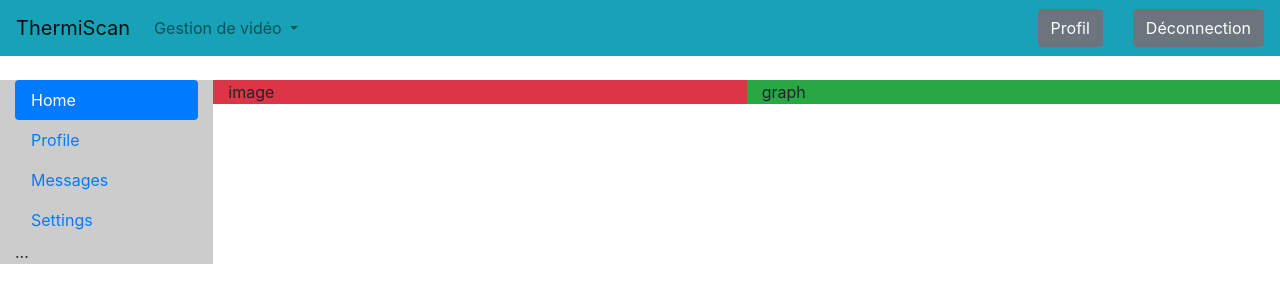
After one commit to Ryser-tom/ThermiScan, a PHP site: page /home.php in a window 1280 px wide. The commit adds this page. Shown: the top 303 px of the page. Run offline with PHP 8.4, Linux system fonts and the light colour scheme; some libraries are stand-ins or nearby versions.

Commit message:
Modification of the view

```diff
--- /dev/null
+++ b/vue/home.php
@@ -0,0 +1,189 @@
+<!doctype html>
+<html lang="en">
+  <head>
+    <!-- Required meta tags -->
+    <meta charset="utf-8">
+    <meta name="viewport" content="width=device-width, initial-scale=1, shrink-to-fit=no">
+
+    <!-- Bootstrap CSS -->
+    <link rel="stylesheet" href="https://maxcdn.bootstrapcdn.com/bootstrap/4.0.0/css/bootstrap.min.css" integrity="sha384-Gn5384xqQ1aoWXA+058RXPxPg6fy4IWvTNh0E263XmFcJlSAwiGgFAW/dAiS6JXm" crossorigin="anonymous">
+
+    <title>Profil - ThermiScan</title>
+  </head>
+  <body>
+<nav class="navbar navbar-expand-lg navbar-light bg-info">
+  <a class="navbar-brand" href="/">ThermiScan</a>
+  <button class="navbar-toggler" type="button" data-toggle="collapse" data-target="#navbarSupportedContent" aria-controls="navbarSupportedContent" aria-expanded="false" aria-label="Toggle navigation">
+    <span class="navbar-toggler-icon"></span>
+  </button>
+
+  <div class="collapse navbar-collapse" id="navbarSupportedContent">
+    <ul class="navbar-nav mr-auto">
+      <li class="nav-item dropdown">
+        <a class="nav-link dropdown-toggle" href="#" id="navbarDropdown" role="button" data-toggle="dropdown" aria-haspopup="true" aria-expanded="false">
+          Gestion de vidéo
+        </a>
+        <div class="dropdown-menu" aria-labelledby="navbarDropdown">
+          <a class="dropdown-item" data-toggle="modal" data-target="#addVideo" href="#">Ajouter une vidéo</a>
+          <a class="dropdown-item" data-toggle="modal" data-target="#changeCamera" href="#">Changer de caméra</a>
+          <a class="dropdown-item" data-toggle="modal" data-target="#changeVideo" href="#">Changer de vidéo</a>
+          <a class="dropdown-item" href="#">Supprimer</a>
+        </div>
+      </li>
+    </ul>
+    <form class="form-inline my-2 my-lg-0">
+      <div class="row justify-content-end">
+        <div class="col">
+          <button type="button" class="btn btn-secondary" data-toggle="modal" data-target="#profile">
+          Profil
+          </button>
+        </div>
+        <div class="col">
+          <button type="button" class="btn btn-secondary" data-toggle="modal" data-target="#logout">
+          Déconnection
+          </button>
+        </div>
+      </div>
+    </form>
+  </div>
+</nav>
+<br>
+<div class="container-fluid">
+<div class="row">
+  <div class="col-md-2" style="background-color: #cccccc">
+    <div class="nav flex-column nav-pills" id="v-pills-tab" role="tablist" aria-orientation="vertical">
+      <a class="nav-link active" id="v-pills-home-tab" data-toggle="pill" href="#v-pills-home" role="tab" aria-controls="v-pills-home" aria-selected="true">Home</a>
+      <a class="nav-link" id="v-pills-profile-tab" data-toggle="pill" href="#v-pills-profile" role="tab" aria-controls="v-pills-profile" aria-selected="false">Profile</a>
+      <a class="nav-link" id="v-pills-messages-tab" data-toggle="pill" href="#v-pills-messages" role="tab" aria-controls="v-pills-messages" aria-selected="false">Messages</a>
+      <a class="nav-link" id="v-pills-settings-tab" data-toggle="pill" href="#v-pills-settings" role="tab" aria-controls="v-pills-settings" aria-selected="false">Settings</a>
+    </div>
+    <div class="tab-content" id="v-pills-tabContent">
+      <div class="tab-pane fade show active" id="v-pills-home" role="tabpanel" aria-labelledby="v-pills-home-tab">...</div>
+      <div class="tab-pane fade" id="v-pills-profile" role="tabpanel" aria-labelledby="v-pills-profile-tab">...</div>
+      <div class="tab-pane fade" id="v-pills-messages" role="tabpanel" aria-labelledby="v-pills-messages-tab">...</div>
+      <div class="tab-pane fade" id="v-pills-settings" role="tabpanel" aria-labelledby="v-pills-settings-tab">...</div>
+    </div>
+  </div>
+  <div class="col">
+  <!-- Video content with the graph and the options -->
+  <div class="row">
+    <div class="col bg-danger">
+    image
+    </div>
+    <!-- 16:9 aspect ratio -->
+    <div class="col bg-success">
+      graph
+    </div>
+    </div>
+    </div>
+  </div>
+</div>
+
+<!-- Modal to add a video -->
+<div class="modal fade" tabindex="-1" id="addVideo" role="dialog" aria-labelledby="mySmallModalLabel" aria-hidden="true">
+  <div class="modal-dialog">
+    <div class="modal-content">
+      <div class="modal-header">
+        <h5 class="modal-title">Ajouter une vidéo</h5>
+        <button type="button" class="close" data-dismiss="modal" aria-label="Close">
+          <span aria-hidden="true">&times;</span>
+        </button>
+      </div>
+      <div class="modal-body">
+      <!-- Content -->
+        <form>
+          <fieldset disabled>
+            <div class="form-group row justify-content-between">
+              <label for="cameraName" class="col-sm-4 col-form-label">Nom de la Caméra</label>
+              <div class="col-sm-6">
+                <input class="form-control" type="text" placeholder="CAMERA (database)" readonly>
+              </div>
+            </div>
+          </fieldset>
+          <div class="form-group row justify-content-between">
+            <label for="videoName" class="col-sm-4 col-form-label">Nom de la vidéo</label>
+            <div class="col-sm-6">
+              <input class="form-control" type="text" id="videoName" placeholder="ex. Salon 1">
+            </div>
+          </div>
+          <div class="custom-file">
+            <input type="file" class="custom-file-input" id="customFile" lang="fr">
+            <label class="custom-file-label custom-file-text" for="customFile">Choisir un fichier</label>
+          </div>
+        </form>
+      </div>
+            <!-- Close or save changes -->
+      <div class="modal-footer">
+        <button type="button" class="btn btn-secondary" data-dismiss="modal">Fermer</button>
+        <button type="button" class="btn btn-primary" href="#/profil">Ajouter</button>
+      </div>
+    </div>
+  </div>
+</div>
+
+<!-- Modal to change video -->
+<div class="modal fade" tabindex="-1" id="changeCamera" role="dialog" aria-labelledby="mySmallModalLabel" aria-hidden="true">
+  <div class="modal-dialog">
+    <div class="modal-content">
+      <div class="modal-header">
+        <h5 class="modal-title">Changer de camera</h5>
+        <button type="button" class="close" data-dismiss="modal" aria-label="Close">
+          <span aria-hidden="true">&times;</span>
+        </button>
+      </div>
+      <div class="modal-body">
+      <!-- Content -->
+        <form>
+          <div class="list-group" id="list-tab" role="tablist">
+            <a class="list-group-item list-group-item-action active" id="list-Camera1" data-toggle="list" href="#" role="tab" data-dismiss="modal">Camera 1</a>
+            <a class="list-group-item list-group-item-action" id="list-Camera2" data-toggle="list" href="#" role="tab" data-dismiss="modal">Camera 2</a>
+            <a class="list-group-item list-group-item-action" id="list-Camera3" data-toggle="list" href="#" role="tab" data-dismiss="modal">Camera 3</a>
+            <a class="list-group-item list-group-item-action" id="list-Camera4" data-toggle="list" href="#" role="tab" data-dismiss="modal">Camera X</a>
+          </div>
+        </form>
+      </div>
+            <!-- Close or save changes -->
+      <div class="modal-footer">
+        <button type="button" class="btn btn-secondary" data-dismiss="modal">Annuler</button>
+      </div>
+    </div>
+  </div>
+</div>
+
+<!-- Modal to change video -->
+<div class="modal fade" tabindex="-1" id="changeVideo" role="dialog" aria-labelledby="mySmallModalLabel" aria-hidden="true">
+  <div class="modal-dialog">
+    <div class="modal-content">
+      <div class="modal-header">
+        <h5 class="modal-title">Changer de vidéo</h5>
+        <button type="button" class="close" data-dismiss="modal" aria-label="Close">
+          <span aria-hidden="true">&times;</span>
+        </button>
+      </div>
+      <div class="modal-body">
+      <!-- Content -->
+        <form>
+          <div class="list-group" id="list-tab" role="tablist">
+            <a class="list-group-item list-group-item-action active" id="list-Video1" data-toggle="list" href="#" role="tab" data-dismiss="modal">Vidéo 1</a>
+            <a class="list-group-item list-group-item-action" id="list-Video2" data-toggle="list" href="#" role="tab" data-dismiss="modal">Vidéo 2</a>
+            <a class="list-group-item list-group-item-action" id="list-Video3" data-toggle="list" href="#" role="tab" data-dismiss="modal">Vidéo 3</a>
+            <a class="list-group-item list-group-item-action" id="list-Video4" data-toggle="list" href="#" role="tab" data-dismiss="modal">Vidéo X</a>
+          </div>
+        </form>
+      </div>
+            <!-- Close or save changes -->
+      <div class="modal-footer">
+        <button type="button" class="btn btn-secondary" data-dismiss="modal">Annuler</button>
+      </div>
+    </div>
+  </div>
+</div>
+
+    <!-- Optional JavaScript -->
+    <!-- jQuery first, then Popper.js, then Bootstrap JS -->
+    <script src="https://code.jquery.com/jquery-3.2.1.slim.min.js" integrity="sha384-KJ3o2DKtIkvYIK3UENzmM7KCkRr/rE9/Qpg6aAZGJwFDMVNA/GpGFF93hXpG5KkN" crossorigin="anonymous"></script>
+    <script src="https://cdnjs.cloudflare.com/ajax/libs/popper.js/1.12.9/umd/popper.min.js" integrity="sha384-ApNbgh9B+Y1QKtv3Rn7W3mgPxhU9K/ScQsAP7hUibX39j7fakFPskvXusvfa0b4Q" crossorigin="anonymous"></script>
+    <script src="https://maxcdn.bootstrapcdn.com/bootstrap/4.0.0/js/bootstrap.min.js" integrity="sha384-JZR6Spejh4U02d8jOt6vLEHfe/JQGiRRSQQxSfFWpi1MquVdAyjUar5+76PVCmYl" crossorigin="anonymous"></script>
+  </body>
+
+</html>
```
Also changed, not shown: vue/index.php (+15 -36 lines), vue/phpinfo.php (added, +7 -0 lines), vue/profil.php (renamed from vue/profile.php, +37 -40 lines).
